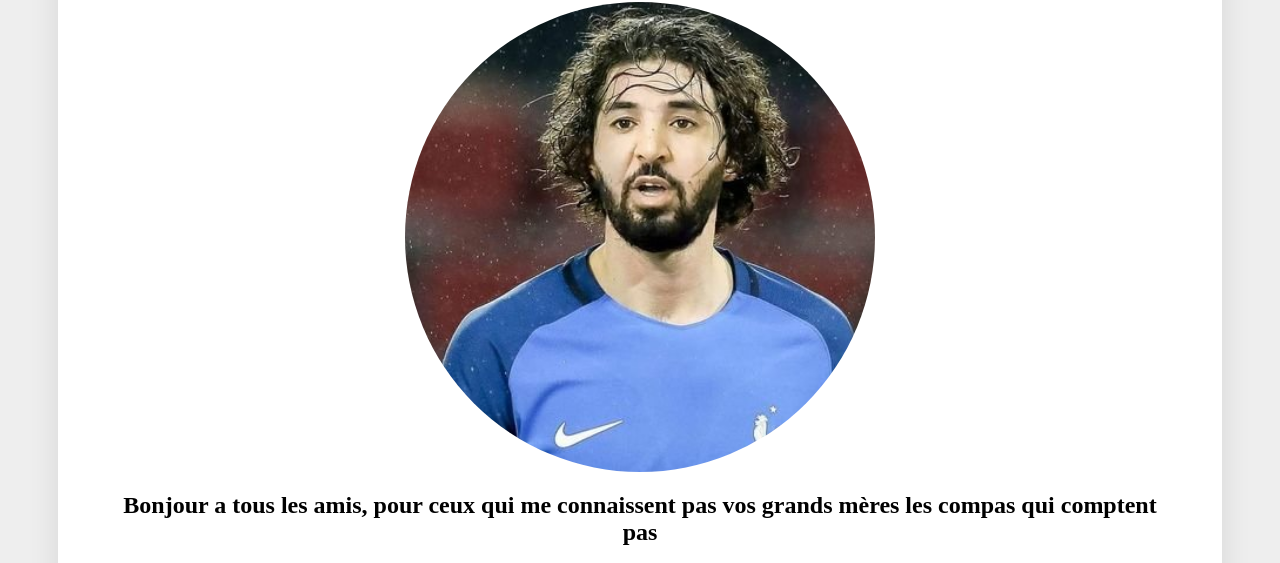
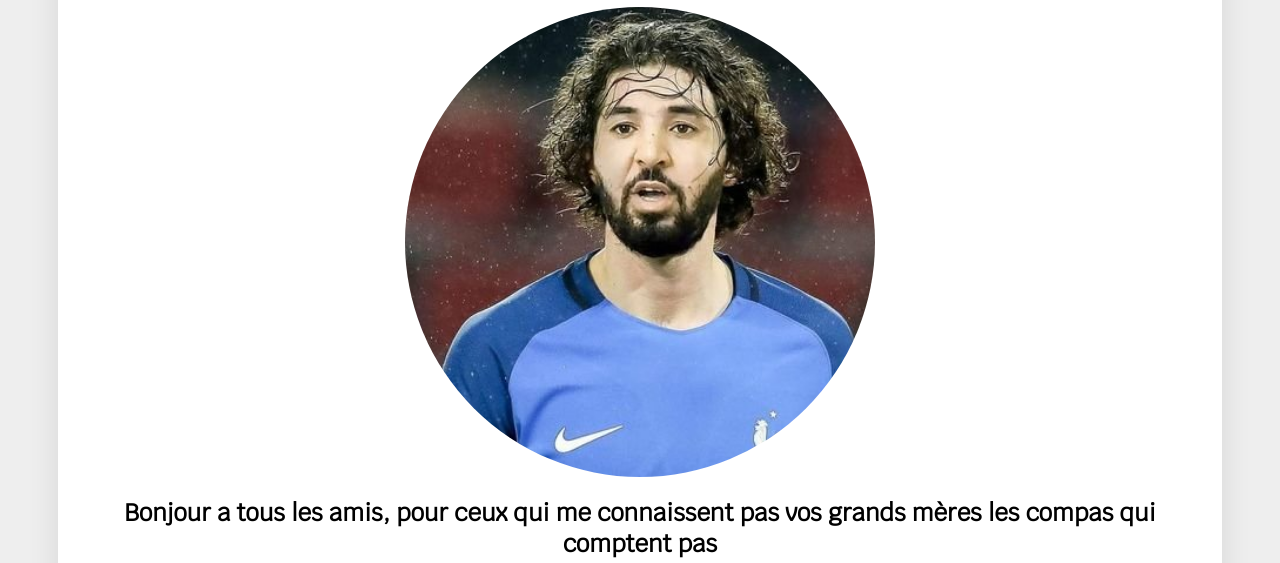
Before and after one commit to hugo11739/my-profile, a plain HTML site: page index.html in a window 1280 px wide. Shown: the part 182-745 px from the top of the page. Drawn offline with Linux system fonts and the light colour scheme.

Commit message:
Police
Nouveau

```diff
--- a/index.html
+++ b/index.html
@@ -4,7 +4,7 @@
 	<title>Hugo's profile</title>
   <link rel="stylesheet" type="text/css" href="css/style.css">
   <link rel="stylesheet" href="https://use.fontawesome.com/releases/v5.4.1/css/all.css" integrity="sha384-5sAR7xN1Nv6T6+dT2mhtzEpVJvfS3NScPQTrOxhwjIuvcA67KV2R5Jz6kr4abQsz" crossorigin="anonymous">
-</head>
+  <link href="https://fonts.googleapis.com/css?family=Krub" rel="stylesheet">
   <body>
       <header class="carré">
          <h1>Hugo's Profiles</h1>
```
Also changed, not shown: 2 other files.
